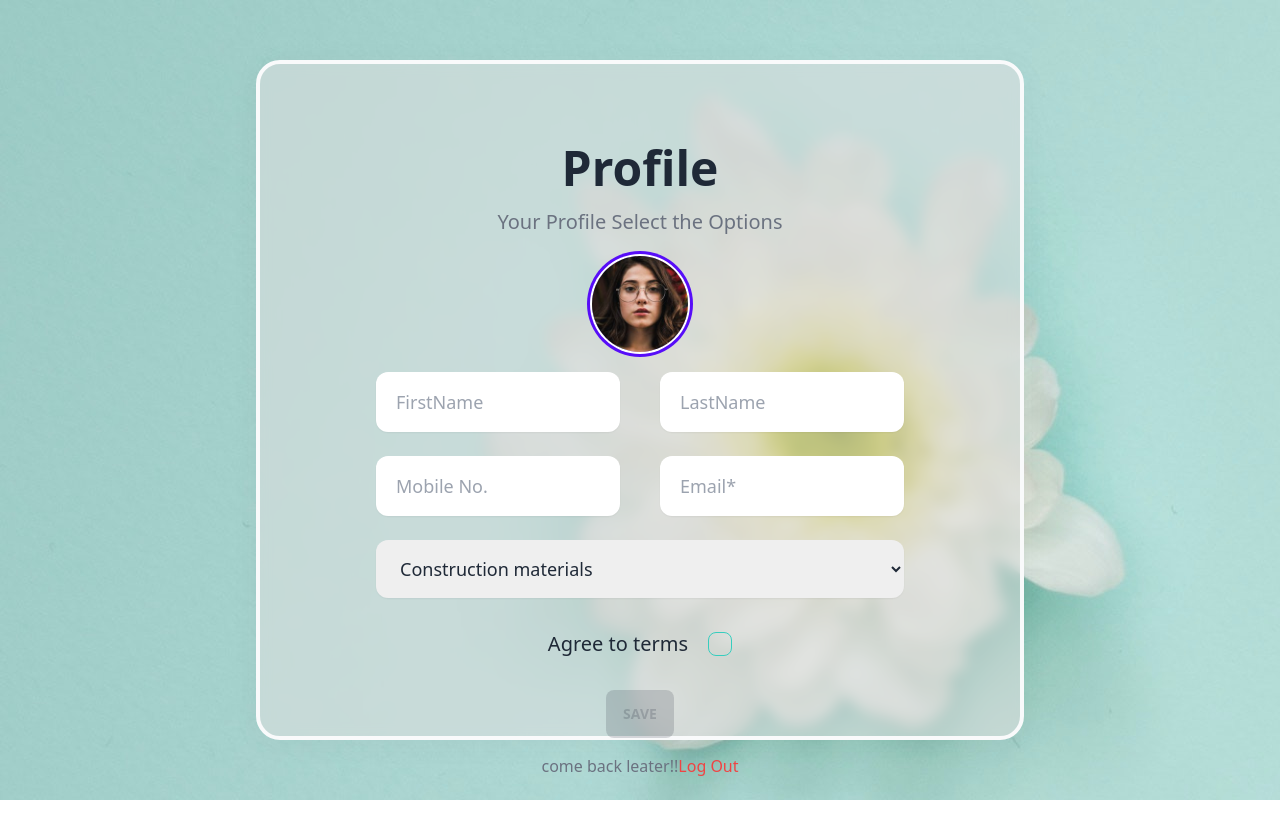
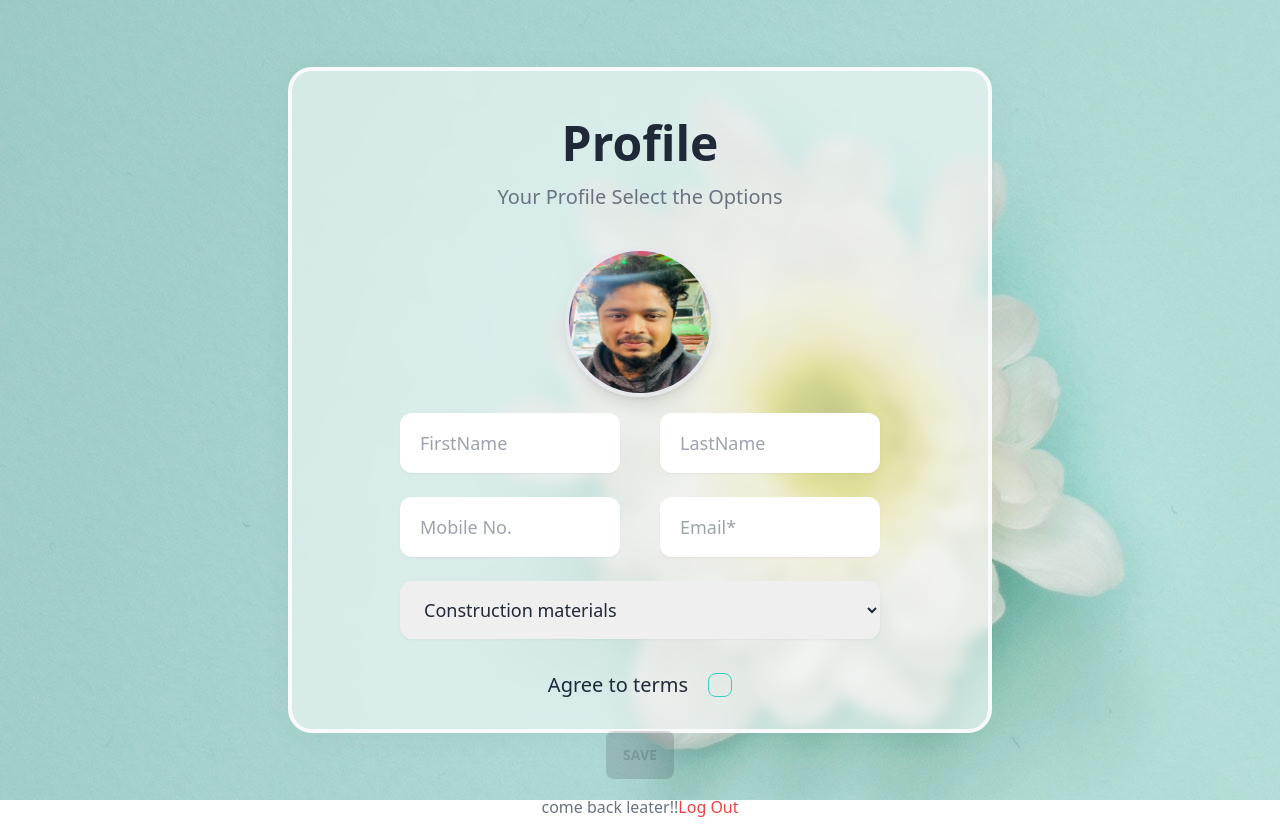
Before and after one commit to shakhawatsalam/coddingTask, a React (Create React App) app in the folder client/: page /profile in a window 1280 px wide. Before the commit the page ends 800 px from the top, so only its background shows below. Built offline with nearby package versions, Linux system fonts and the light colour scheme.

Commit message:
fixing bug form profile component

```diff
--- a/client/src/components/Profile.js
+++ b/client/src/components/Profile.js
@@ -1,10 +1,11 @@
 import React, { useState } from 'react';
 import { Link } from 'react-router-dom';
-import avatar from '../assets/avatar_2.jpeg';
+import avatar from '../assets/avatar_3.jpg';
 import styles from '../styles/Username.module.css';
+import extend from '../styles/Profile.module.css';
 import { Toaster } from 'react-hot-toast';
 import { useFormik } from 'formik';
-import { profileValidation} from '../helper/validate.js';
+import { profileValidation } from '../helper/validate.js';
 import convertToBase64 from '../helper/convert';
 
 const Profile = () => {
@@ -43,7 +44,7 @@ const Profile = () => {
 
       <Toaster position='top-center' reverseOrder={false}></Toaster>
       <div className="flex justify-center items-center h-screen">
-        <div className={styles.glass} style={{ width: "60%", height: "85vh" }}>
+        <div className={`${styles.glass} ${extend.glass}`} style={{ width: "45%", paddingTop: '3rem' }}>
 
           <div className="title flex flex-col items-center">
             <h3 className='text-5xl font-bold'>Profile</h3>
@@ -52,18 +53,30 @@ const Profile = () => {
           </div>
 
           <form className='py-1' onSubmit={formik.handleSubmit}>
-            <div className='flex justify-center'>
+            <div className='profile flex justify-center py-4'>
               <label htmlFor="profile">
+                <div className={styles.hello}>
+                  <img src={file || avatar} className={`${styles.profile_img} ${extend.profile_img}`} alt="avatar" />
+                </div>
+              </label>
+
+              <input onChange={onUpload} type="file" id='profile' name='profile' />
+            </div>
+            {/* <div className='profile flex justify-center py-4'>
+
                 <div class="avatar mb-5">
                   <div class="w-24 rounded-full ring ring-primary ring-offset-base-100 ring-offset-2">
                     <img src={file || avatar} />
                   </div>
                 </div>
-              </label>
+                <label htmlFor="profile">
+                  <img src={file || avatar} className={`${styles.profile_img} ${extend.profile_img}`} alt="avatar" />
+                </label>
+
 
               <input onChange={onUpload} type="file" name="profile" id="profile" />
 
-            </div>
+            </div> */}
             <div className="textbox flex flex-col items-center gap-6">
 
               <div className="name flex w-3/4 gap-10">
@@ -86,12 +99,12 @@ const Profile = () => {
               <div className="form-control">
                 <label className="cursor-pointer label">
                   <span className="label-text text-xl">Agree to terms</span>
-                  <input {...formik.getFieldProps('check')} type="checkbox" onClick={handleCheck}  className="checkbox checkbox-accent ml-5" />
+                  <input {...formik.getFieldProps('check')} type="checkbox" onClick={handleCheck} className="checkbox checkbox-accent ml-5" />
                 </label>
               </div>
 
               {/* divide  */}
-              { check
+              {check
                 ?
                 <button className="btn btn-accent" type='submit' >Save</button>
                 :
--- /dev/null
+++ b/client/src/styles/Profile.module.css
@@ -0,0 +1,10 @@
+.glass{
+    @apply h-5/6 w-5/6;
+}
+
+.profile_img{
+    @apply w-40 cursor-pointer;
+}
+.textbox{
+    @apply w-3/4;
+}
--- a/client/src/styles/Username.module.css
+++ b/client/src/styles/Username.module.css
@@ -1,16 +1,21 @@
 .glass{
-    background: rgba(225, 225, 225, 0.55);
-    border-radius: 16px;
-    box-shadow: 0 4px 30px #4747470b;
-    backdrop-filter: blur(7.1px);
-    border: 1px solid rgba(225, 225, 225, 0.3);
-    @apply border-4 border-gray-50 shrink-0 h-3/4 w-[30%] rounded-3xl py-20 px-7 min-w-max;
-};
+  background: rgba(255, 255, 255, 0.55);
+  border-radius: 16px;
+  box-shadow: 0 4px 30px #4747470b;
+  backdrop-filter: blur(7.1px);
+  border: 1px solid rgba(255, 255, 255, 0.3);
+  @apply border-4 border-gray-50 shrink-0 h-3/4 w-[30%] rounded-3xl py-20 px-7 min-w-max;
+}
+.hello{
+  @apply border-4 border-gray-200 w-[150px] h-[150px] rounded-full shadow-lg cursor-pointer overflow-hidden;
+  @apply hover:border-accent;
+}
 
-.profile_img {
-    @apply border-4 border-gray-100 w-[135px] rounded-full shadow-lg cursor-pointer;
-    @apply hover:border-gray-200;
-};
+.profile_img{
+  width: 100%;
+  height: 100%;
+
+}
 
 .textbox{
   @apply border-0 px-5 py-4 rounded-xl w-3/4 shadow-sm text-lg;
```
Also changed, not shown: client/src/assets/avatar_3.jpg (added).
